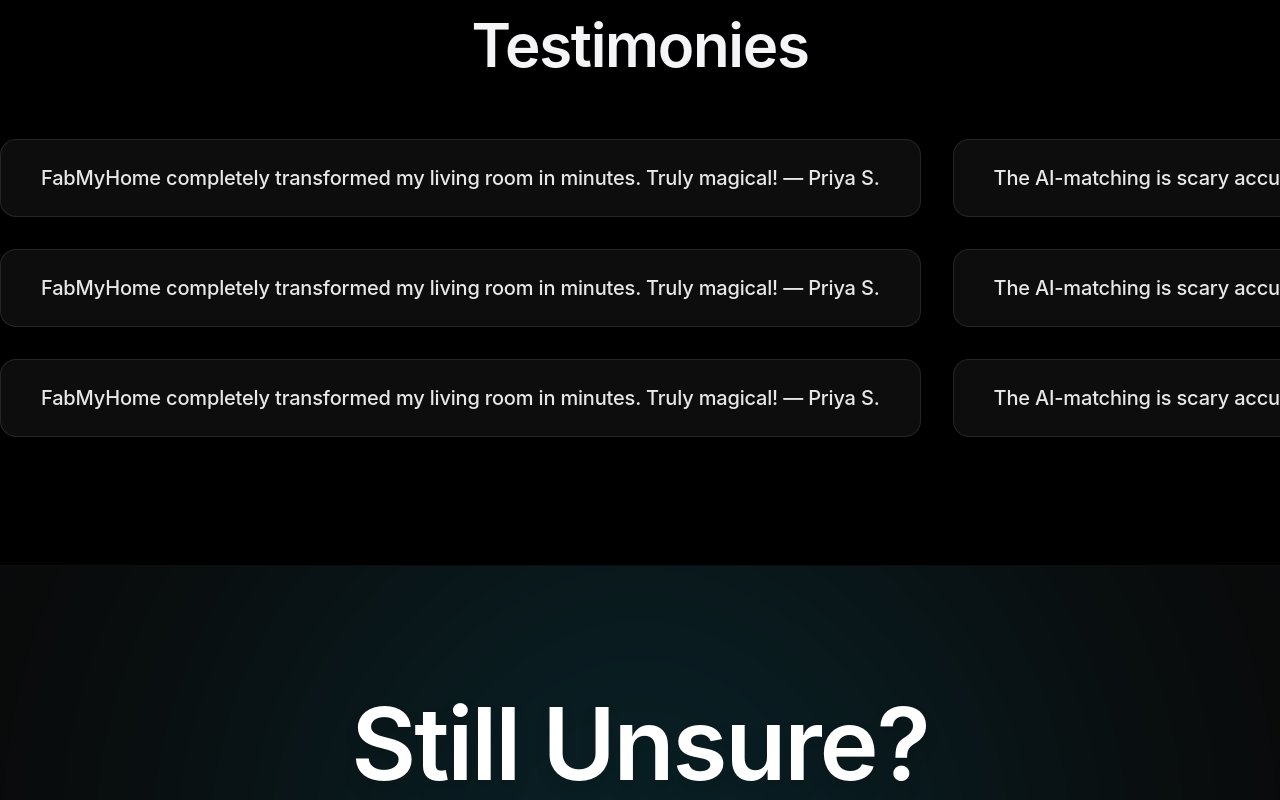
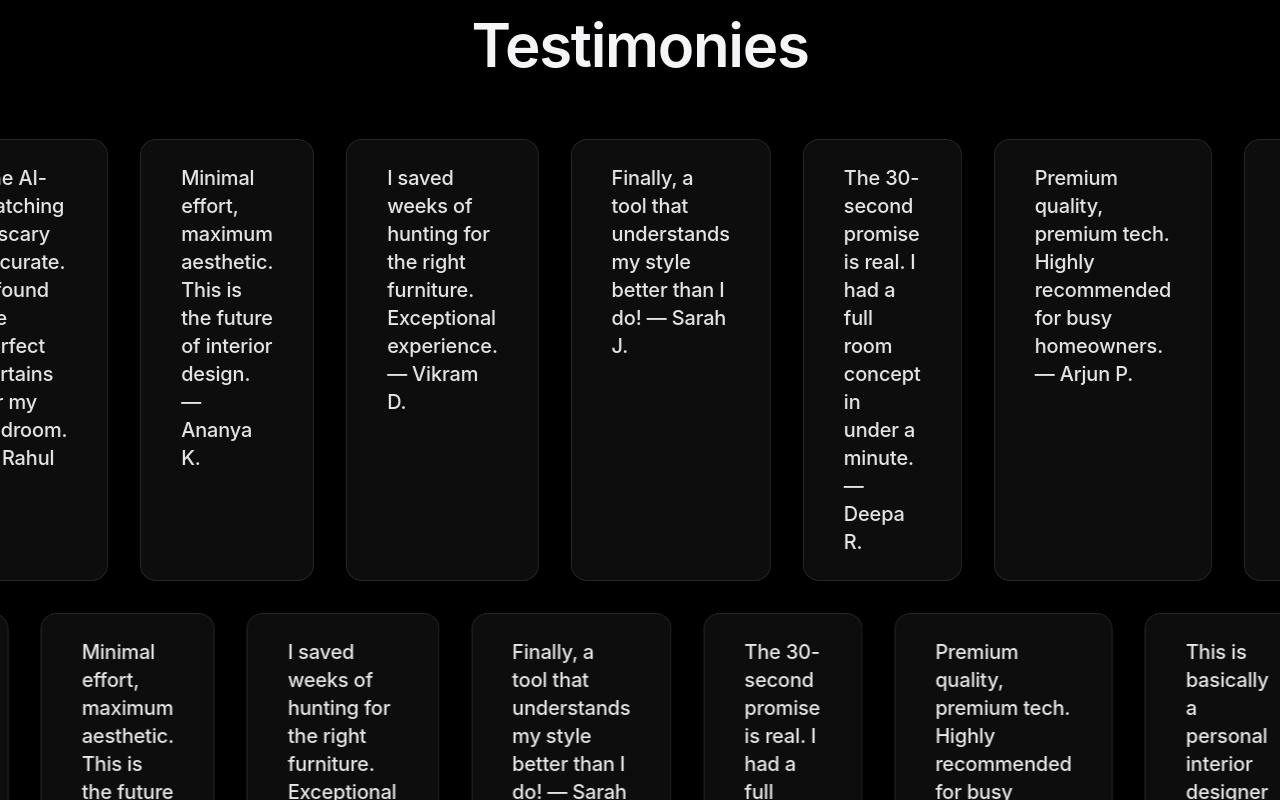
Before and after one commit to SiddharthChaturvedii/FABMYHOME, a Next.js app: page / in a window 1280 px wide. Shown: the part 4380-5180 px from the top of the page. Built offline with nearby package versions, Linux system fonts and the light colour scheme.

Commit message:
fix: final stable css implementation for testimonials marquee and glass navbar

```diff
--- a/components/trust/Testimonials.tsx
+++ b/components/trust/Testimonials.tsx
@@ -24,12 +24,12 @@ export default function Testimonials() {
 
       <div className="flex flex-col gap-8">
         {/* Row 1: Right to Left */}
-        <div className="relative flex overflow-hidden">
-          <div className="marquee flex gap-8 whitespace-nowrap">
+        <div className="marquee-container">
+          <div className="marquee-content">
             {[...testimonials, ...testimonials].map((text, i) => (
               <div
                 key={i}
-                className="bg-white/5 border border-white/10 backdrop-blur-md px-10 py-6 rounded-2xl text-xl font-medium text-white/90"
+                className="glass px-10 py-6 rounded-2xl text-xl font-medium text-white/90"
               >
                 {text}
               </div>
@@ -38,12 +38,12 @@ export default function Testimonials() {
         </div>
 
         {/* Row 2: Right to Left (Faster) */}
-        <div className="relative flex overflow-hidden">
-          <div className="marquee flex gap-8 whitespace-nowrap" style={{ animationDuration: '30s' }}>
+        <div className="marquee-container">
+          <div className="marquee-content" style={{ animationDuration: '30s' }}>
             {[...testimonials, ...testimonials].map((text, i) => (
               <div
                 key={i}
-                className="bg-white/5 border border-white/10 backdrop-blur-md px-10 py-6 rounded-2xl text-xl font-medium text-white/90"
+                className="glass px-10 py-6 rounded-2xl text-xl font-medium text-white/90"
               >
                 {text}
               </div>
@@ -52,12 +52,12 @@ export default function Testimonials() {
         </div>
 
         {/* Row 3: Right to Left (Slower) */}
-        <div className="relative flex overflow-hidden">
-          <div className="marquee flex gap-8 whitespace-nowrap" style={{ animationDuration: '50s' }}>
+        <div className="marquee-container">
+          <div className="marquee-content" style={{ animationDuration: '50s' }}>
             {[...testimonials, ...testimonials].map((text, i) => (
               <div
                 key={i}
-                className="bg-white/5 border border-white/10 backdrop-blur-md px-10 py-6 rounded-2xl text-xl font-medium text-white/90"
+                className="glass px-10 py-6 rounded-2xl text-xl font-medium text-white/90"
               >
                 {text}
               </div>
```
